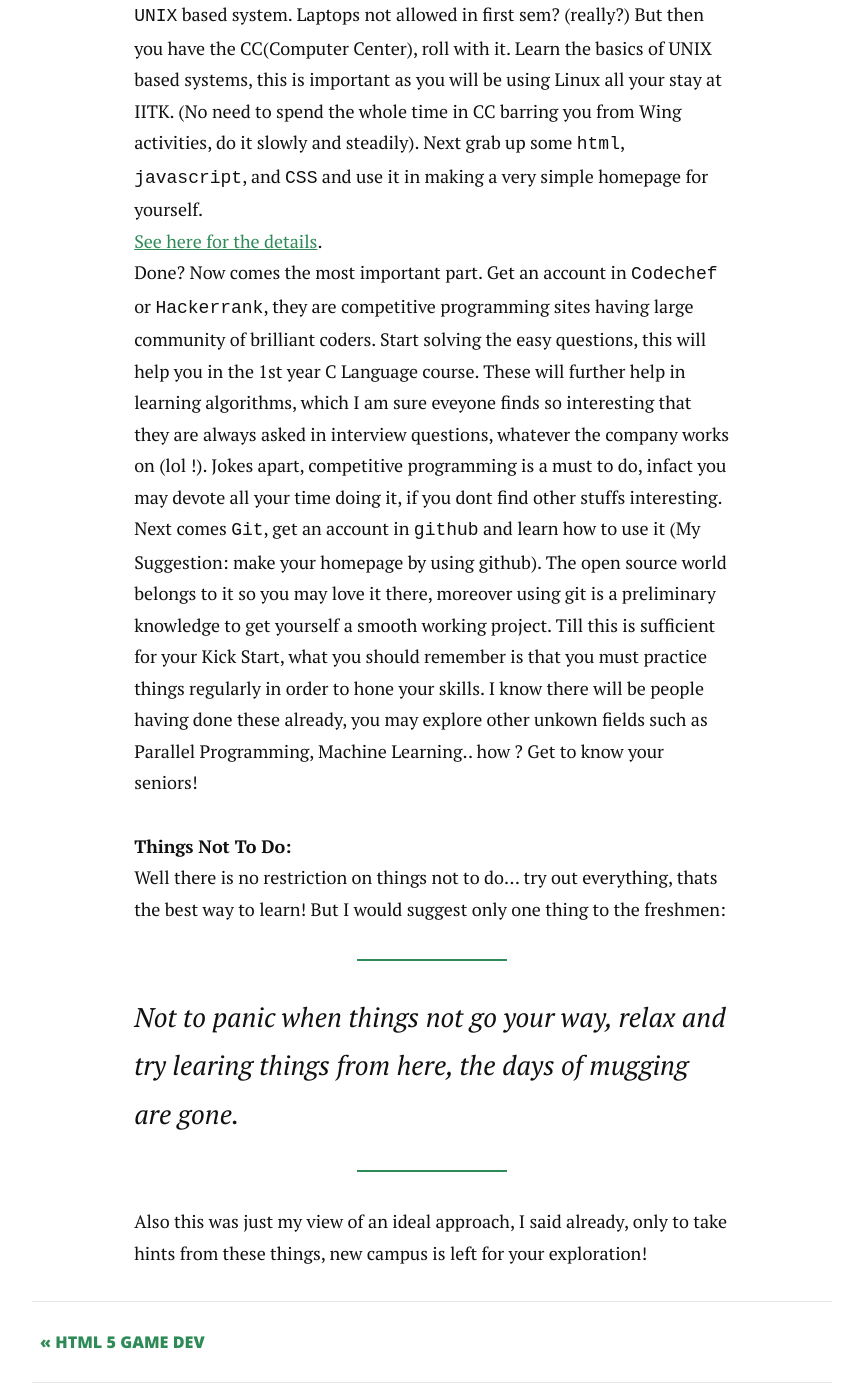
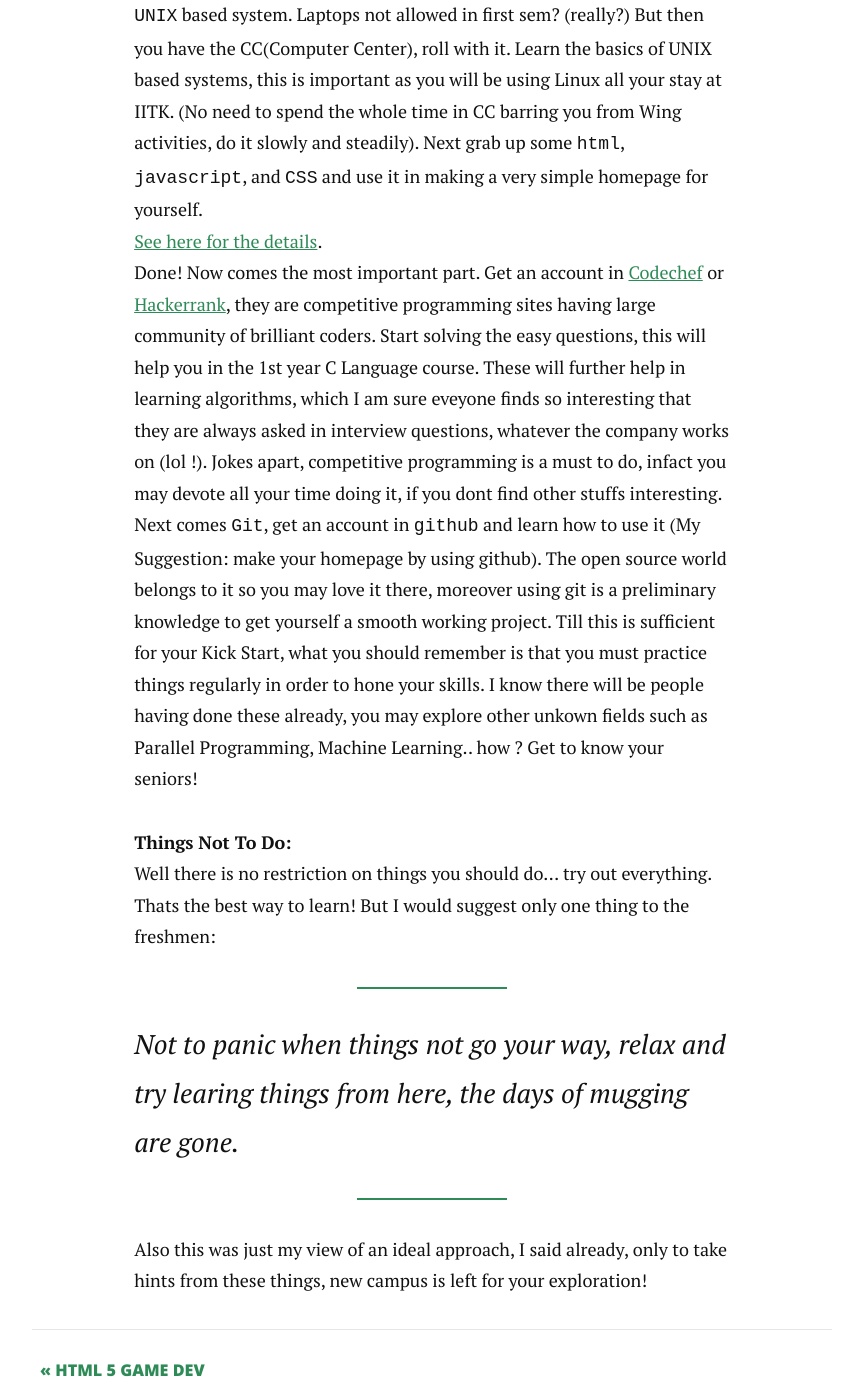
Before and after one commit to AkashKrDutta/AkashKrDutta.github.ioTest2, a Jekyll site: the page built from _posts/2017-1-17-The-kickstart.md, in a window 1280 px wide and 1400 px high, scrolled down 1032 px. Shown: the whole window, without its empty margins (208-1071 px from the left). Built offline with Jekyll 4.4.1, drawn with Linux system fonts in a browser that asks for light colours; nearby versions of some CDN libraries; comment, search, counter and statistics services are not loaded.

Commit message:
Update 2017-1-17-The-kickstart.md

```diff
--- a/_posts/2017-1-17-The-kickstart.md
+++ b/_posts/2017-1-17-The-kickstart.md
@@ -31,7 +31,7 @@
 <br>
 [See here for the details](http://www.iitk.ac.in/cc/homepage/).
 <br>
-Done? Now comes the most important part. Get an account in <code>Codechef</code> or <code>Hackerrank</code>, they are
+Done! Now comes the most important part. Get an account in [Codechef](https://www.codechef.com) or [Hackerrank](https://www.hackerrank.com), they are
 competitive programming sites having large community of brilliant coders. Start solving the easy questions, this will help you in the 1st year
 C Language course. These will further help in learning algorithms, which I am sure eveyone finds so interesting that they are always asked in interview questions, whatever the company works on (lol !). Jokes apart, competitive programming is a must to do, infact you may devote all your time doing it, if you dont find other stuffs interesting. Next comes <code>Git</code>, get an account in <code>github</code> and learn how to use it (My Suggestion: make your homepage by using github). The
 open source world belongs to it so you may love it there, moreover using git is a preliminary knowledge to get yourself a smooth working project.
@@ -41,7 +41,7 @@
 
 **Things Not To Do:**
 <br>
-Well there is no restriction on things not to do... try out everything, thats the best way to learn!
+Well there is no restriction on things you should do... try out everything. Thats the best way to learn!
 But I would suggest only one thing to the freshmen:<br>
 
 >_Not to panic when things not go your way, relax and try learing things from here, the days of mugging are gone._<br>
```
